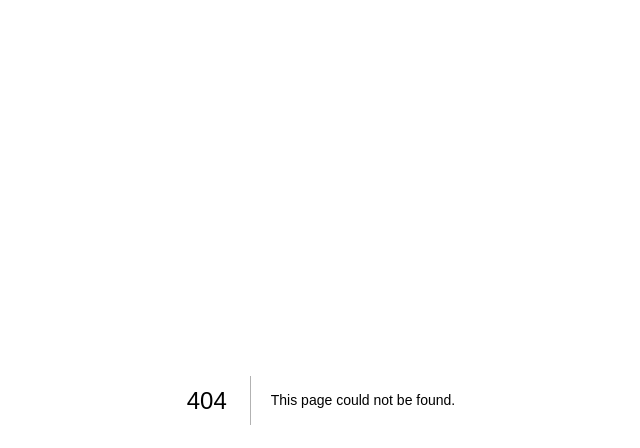
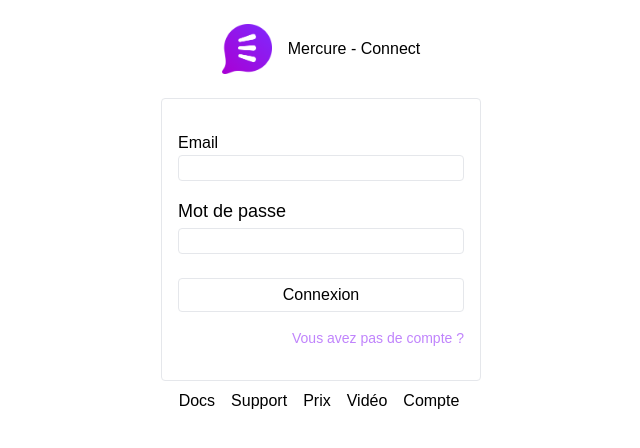
Before and after one commit to Rayan-El-Manssouri/Mercure, a Next.js app: page /connect in a window 1280 px wide. Before the commit this address had no page. Shown: the top 448 px of the page, without its empty margins (319-959 px from the left). Built offline with nearby package versions, Linux system fonts and the light colour scheme.

Commit message:
Add a route connect

```diff
--- a/pages/components/Header.js
+++ b/pages/components/Header.js
@@ -1,11 +1,10 @@
-import React, { useState } from 'react';
+import React from 'react';
 import Image from 'next/image';
+import Link from 'next/link';
 
-const Header = ({ openModal }) => {
-    const [modalOpen, setModalOpen] = useState(false);
-
+const Header = () => {
     return (
-        <header className='p-2 border flex items-center justify-between text-sl w-full shadow-sm'>
+        <header className='p-2 border flex items-center justify-between w-full shadow-sm'>
 
             <div className='flex items-center space-x-3 w-full'>
                 {/* Logo */}
@@ -17,22 +16,22 @@ const Header = ({ openModal }) => {
                 />
 
                 {/* Navigation */}
-                <ul className="flex space-x-1 ">
-                    <li className="text-gray-500 hover:bg-gray-100 px-2 py-1 rounded  cursor-pointer transition-all">Accueil</li>
-                    <li className="text-gray-500 hover:bg-gray-100 px-2 py-1 rounded  cursor-pointer transition-all">Message</li>
-                    <li className="text-gray-500 hover:bg-gray-100 px-2 py-1 rounded  cursor-pointer transition-all">API</li>
-                    <li className="text-gray-500 hover:bg-gray-100 px-2 py-1 rounded  cursor-pointer transition-all">Support</li>
-                    <li className="text-gray-500 hover:bg-gray-100 px-2 py-1 rounded  cursor-pointer transition-all">Nouveauté</li>
-                    <li className="text-gray-500 hover:bg-gray-100 px-2 py-1 rounded  cursor-pointer transition-all">Hébergeur</li>
+                <ul className="flex space-x-1">
+                    <li className="text-gray-500 hover:bg-gray-100 px-2 py-1 rounded cursor-pointer transition-all">Accueil</li>
+                    <li className="text-gray-500 hover:bg-gray-100 px-2 py-1 rounded cursor-pointer transition-all">Message</li>
+                    <li className="text-gray-500 hover:bg-gray-100 px-2 py-1 rounded cursor-pointer transition-all">API</li>
+                    <li className="text-gray-500 hover:bg-gray-100 px-2 py-1 rounded cursor-pointer transition-all">Support</li>
+                    <li className="text-gray-500 hover:bg-gray-100 px-2 py-1 rounded cursor-pointer transition-all">Nouveauté</li>
+                    <li className="text-gray-500 hover:bg-gray-100 px-2 py-1 rounded cursor-pointer transition-all">Hébergeur</li>
                 </ul>
 
                 <div className='w-full mr-auto text-right'>
-                    <button
-                        className="group relative justify-center py-2 px-4 text-gray-500 text-sm font-medium rounded-md border border-gray-300 hover:bg-[#F6F8FA] transition"
-                        onClick={openModal}
-                    >
-                        Connexion
-                    </button>
+                    {/* Utilisez le composant Link pour créer un lien vers votre page de connexion */}
+                    <Link href="/connect">
+                        <button className="group relative justify-center py-2 px-4 text-gray-500 text-sm font-medium rounded-md border border-gray-300 hover:bg-[#F6F8FA] transition">
+                            Connexion
+                        </button>
+                    </Link>
                 </div>
 
             </div>
--- /dev/null
+++ b/pages/connect/index.js
@@ -0,0 +1,67 @@
+import Image from 'next/image';
+
+export default function Connect() {
+    return (
+        <main className='flex items-center justify-center overflow-hidden'>
+            <div className='mt-6 flex flex-col items-center justify-center flex-1'>
+                {/* Logo */}
+                <div className='mb-6 flex justify-center items-center text-center'>
+
+                    <Image
+                        src="/assets/color light 500.png"
+                        width={50}
+                        height={50}
+                        alt="Logo"
+                    />
+
+                    <div className='ml-4'>
+                        <h1 className='text-2lg'>Mercure - Connect</h1>
+                    </div>
+
+                </div>
+                <form className='border rounded p-4 font-normal w-80'>
+                    <div className='mt-4 w-full'>
+                        <label htmlFor="email" className='mb-2 mt-2'>Email</label>
+                        <div>
+                            <input
+                                id="email"
+                                type="email"
+                                placeholder=""
+                                className='p-1 border rounded px-1 text-xs focus:border-purple-400 outline-none transition w-full'
+                            />
+                        </div>
+                    </div>
+                    <div className='mt-4 w-full text-lg'>
+                        <label htmlFor="password" className='mb-2 mt-2'>Mot de passe</label>
+                        <div>
+                            <input
+                                id="password"
+                                type="password"
+                                placeholder=""
+                                className='p-1 border rounded px-1 text-xs focus:border-purple-400 outline-none transition w-full'
+                            />
+                        </div>
+                    </div>
+
+                    <div className='border w-full text-center mt-6 rounded p-1 hover:bg-gray-100 transition'>
+                        <button type="button">Connexion</button>
+                    </div>
+                    <div className='w-full text-right'>
+                        <p className='mt-4 mb-4 text-purple-400 text-sm hover:underline hover:underline-offset-2'>
+                            Vous avez pas de compte ?
+                        </p>
+                    </div>
+                </form>
+
+                <ul className=" mt-2 flex w-full items-center justify-center ml-3">
+                    <li className="mr-4">Docs</li>
+                    <li className="mr-4">Support</li>
+                    <li className="mr-4">Prix</li>
+                    <li className="mr-4">Vidéo</li>
+                    <li className="mr-4">Compte</li>
+                </ul>
+
+            </div>
+        </main>
+    );
+}
--- a/pages/index.js
+++ b/pages/index.js
@@ -1,93 +1,11 @@
-import { useState } from 'react';
 import Header from './components/Header';
 import Image from 'next/image';
 
 export default function Home() {
-  const [modalOpen, setModalOpen] = useState(false);
-
-  const openModal = () => {
-    setModalOpen(true);
-  };
-
-  const closeModal = () => {
-    setModalOpen(false);
-  };
-
   return (
     <main>
       {/* Header */}
-      <Header openModal={openModal} />
-
-      {/* Modal */}
-      <div className={`fixed inset-0 flex items-center justify-center bg-gray-800 bg-opacity-40 ${modalOpen ? 'opacity-100' : 'opacity-0 pointer-events-none'}`}>
-        <div className="bg-white p-4 rounded-md w-[70%]">
-          <div>
-            <div className='flex items-center w-full'>
-              {/* Logo */}
-              <Image
-                src="/assets/color light 500.png"
-                width={50}
-                height={50}
-                alt="Logo"
-              />
-              <p className='ml-2 text-lg'>
-                Mercure Connect
-              </p>
-              <button onClick={closeModal} className=' ml-auto float-right text-gray-500 hover:text-gray-700 cursor-pointer focus:outline-none'>
-                <svg xmlns="http://www.w3.org/2000/svg" fill="none" viewBox="0 0 24 24" stroke="currentColor" className="h-6 w-6">
-                  <path stroke-linecap="round" stroke-linejoin="round" strokeWidth="2" d="M6 18L18 6M6 6l12 12"></path>
-                </svg>
-              </button>
-            </div>
-          </div>
-
-          <form className="mt-8 space-y-6" method="post">
-            <div className="rounded-md">
-              <div className='mb-2'>
-                <p className="font-normal text-left ml-1 mb-1 text-gray-500">
-                  Email
-                </p>
-                <input
-                  id="email"
-                  name="email"
-                  type="email"
-                  autoComplete="email"
-                  required
-                  className=" transition appearance-none rounded relative block w-full px-3 py-2 border border-gray-300 placeholder-gray-500 text-gray-500  focus:outline-none focus:border-purple-500 focus:z-10 sm:text-sm"
-                  placeholder="Email"
-                />
-              </div>
-              <div className=''>
-                <p className="font-normal text-left ml-1 mb-1 text-gray-500">
-                  Mot de passe
-                </p>
-
-                <div className='flex items-center transition appearance-none rounded relative w-full h-full border bg-white  border-gray-300 placeholder-gray-500 text-gray-500 focus:outline-none  focus-within:border-purple-500 sm:text-sm'>
-
-                  <input
-                    id="password"
-                    name="password"
-                    type="password"
-                    required
-                    className="w-full outline-none bg-transparent h-full px-3 py-2 focus:z-10"
-                    placeholder="Mot de passe"
-                  />
-                </div>
-
-              </div>
-            </div>
-
-            <div>
-              <button
-                type="submit"
-                className="group relative w-full flex justify-center py-2 px-4 border border-transparent text-sm font-medium rounded-md text-white bg-purple-600 hover:bg-purple-700"
-              >
-                Connexion
-              </button>
-            </div>
-          </form>
-        </div>
-      </div>
+      <Header />
 
       <div className='flex w-full items-center text-center flex-col'>
         <p className='m-5 text-gray-500'>Communiquer d'une façon plus sécurisée.</p>
```
Also changed, not shown: 1 other file (tests, documents, lock files or other folders).
